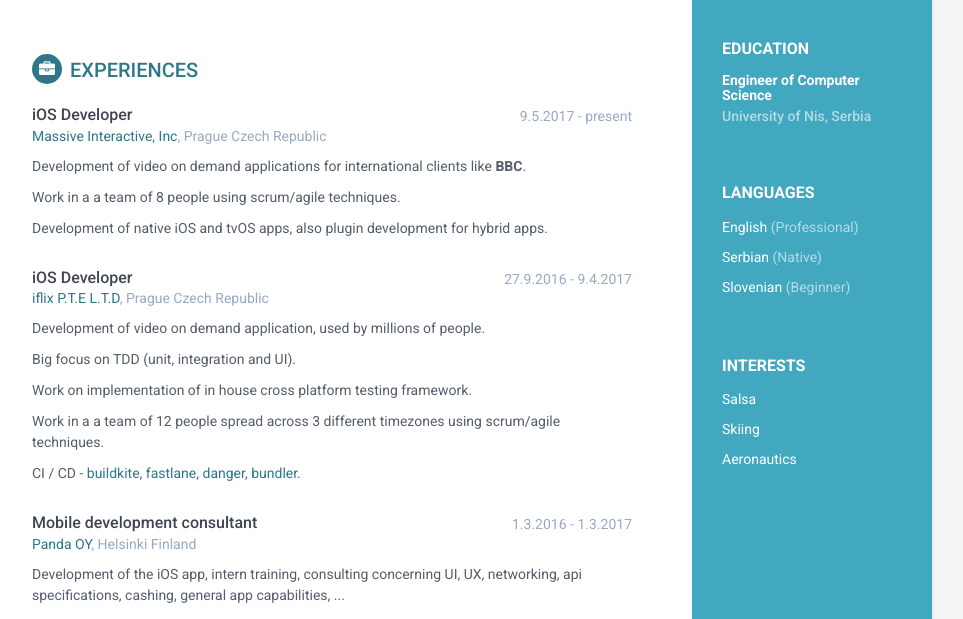
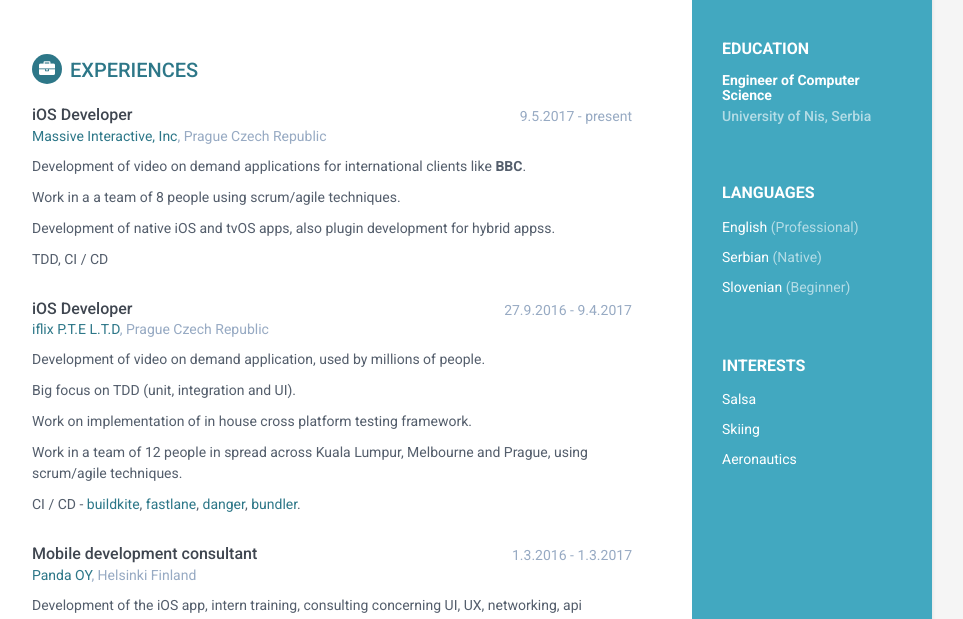
Before and after one commit to borisBarac/borisbarac.github.io, a plain HTML site: page index.html in a window 1280 px wide. Shown: the part 393-1012 px from the top of the page, without its empty margins (188-1151 px from the left). Drawn offline with Linux system fonts and the light colour scheme.

Commit message:
Gramar fixes

```diff
--- a/index.html
+++ b/index.html
@@ -122,7 +122,8 @@
                     <div class="details">
                     <p>Development of video on demand applications for international clients like <b>BBC</b>.</p>
                     <p>Work in a a team of 8 people using scrum/agile techniques.</p>
-                    <p>Development of native iOS and tvOS apps, also plugin development for hybrid apps.</p>
+                    <p>Development of native iOS and tvOS apps, also plugin development for hybrid appss.</p>
+                    <p>TDD, CI / CD</p>
                     </div><!--//details-->
                 </div><!--//item-->
 
@@ -138,7 +139,7 @@
                     <p>Development of video on demand application, used by millions of people.</p>
                     <p>Big focus on TDD (unit, integration and UI).</p>
                     <p>Work on implementation of in house cross platform testing framework.</p>
-                    <p>Work in a a team of 12 people spread across 3 different timezones using scrum/agile techniques.</p>
+                    <p>Work in a team of 12 people in spread across Kuala Lumpur, Melbourne and Prague, using scrum/agile techniques.</p>
                     <p>CI / CD -
                         <a href="http://buildkite.com/" target="_blank">buildkite</a>,
                         <a href="http://fastlane.tools/" target="_blank">fastlane</a>,
```
